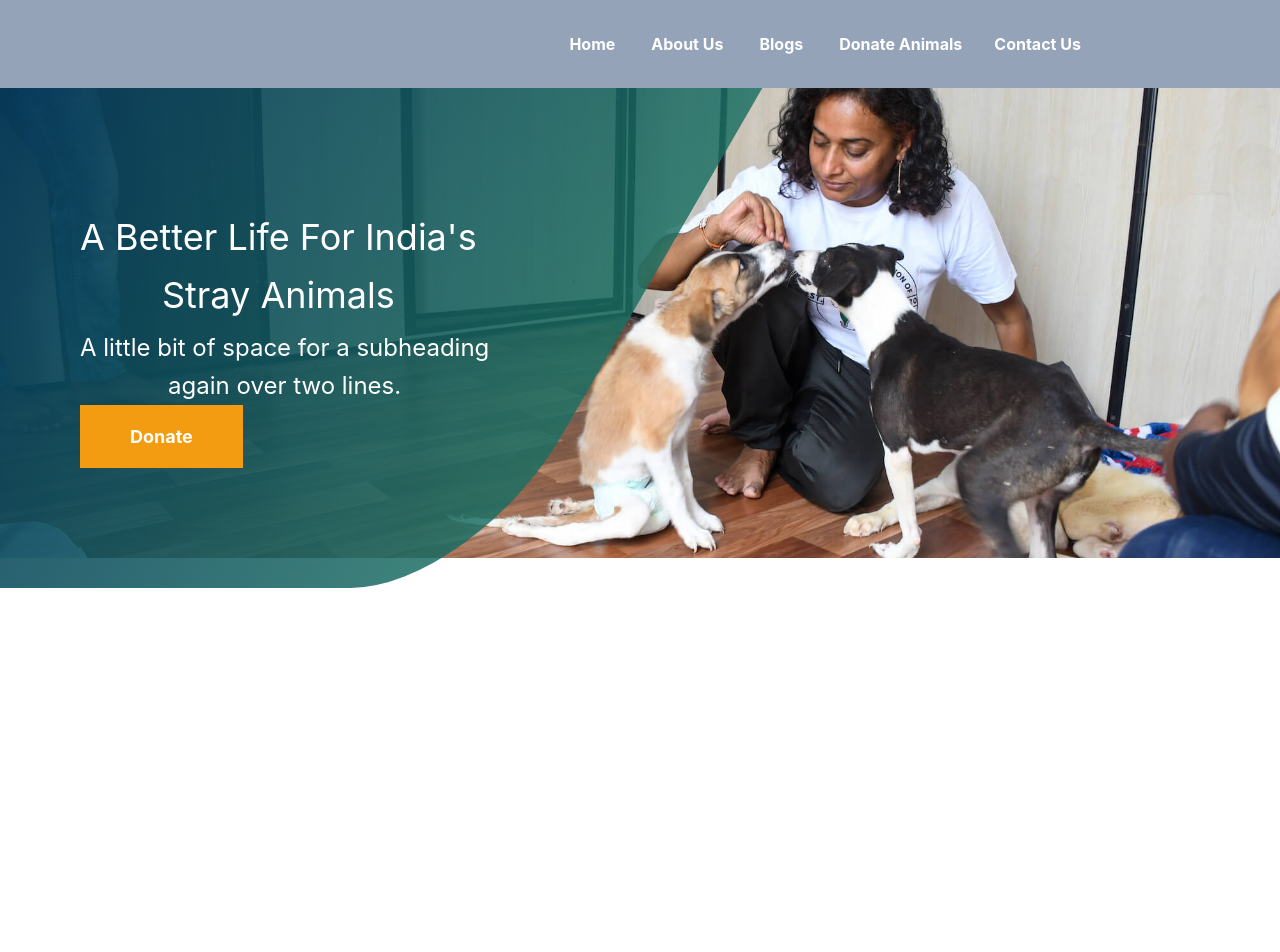
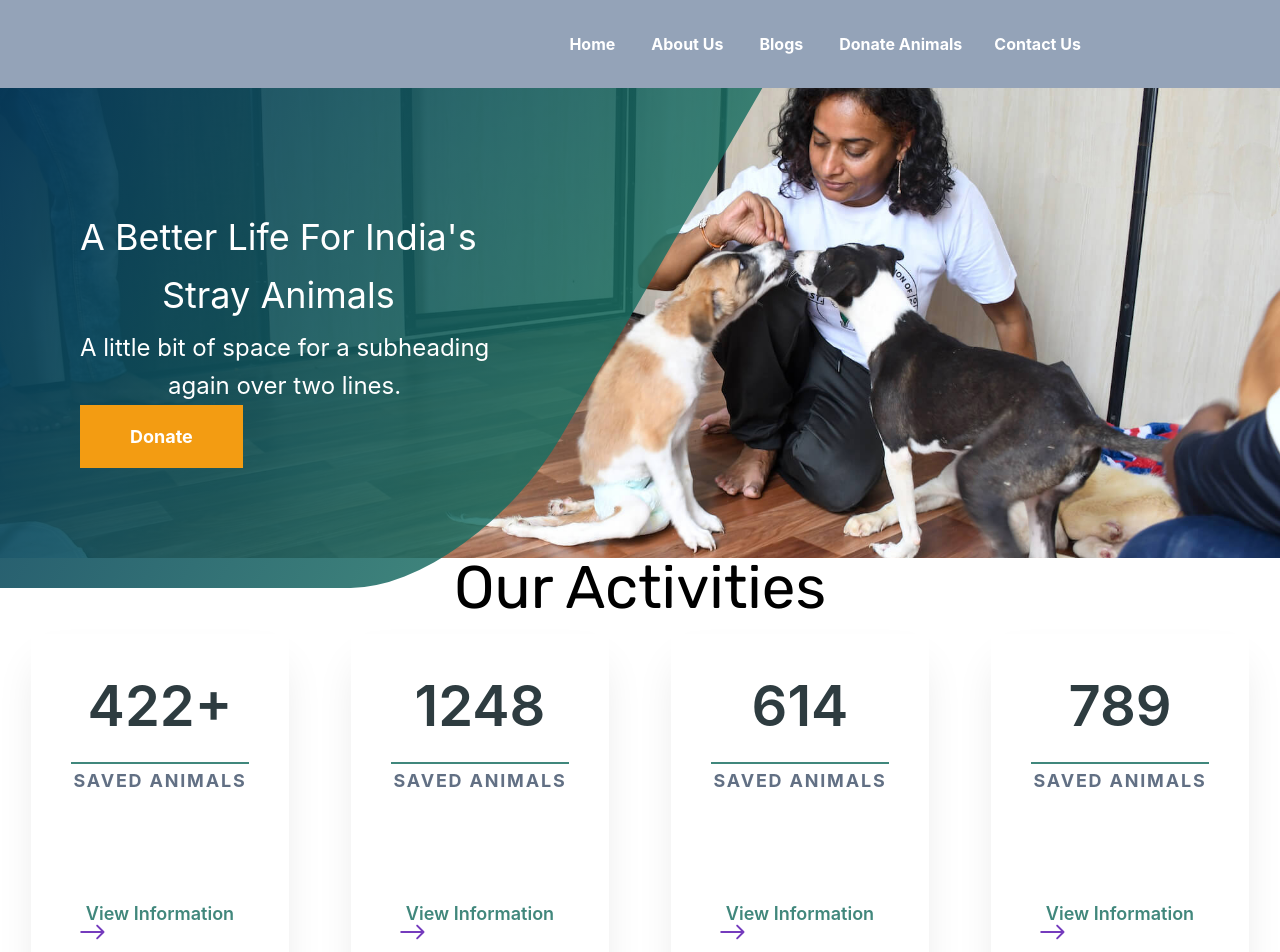
Before and after one commit to abhinandarun-02/Earth-For-All, a React (Create React App) app: page / in a window 1280 px wide. Shown: the top 952 px of the page. Before the commit the page ends 800 px from the top, so only its background shows below. Built offline with nearby package versions, Linux system fonts and the light colour scheme.

Commit message:
Add Info Section

```diff
--- a/src/App.js
+++ b/src/App.js
@@ -1,12 +1,14 @@
 import './App.css';
 import Navbar from './Components/NavBar/Navbar';
 import Hero from './Components/Home/Hero';
+import Info from './Components/Home/Info';
 
 function App() {
   return (
     <div className="App">
       <Navbar />
       <Hero />
+      <Info />
     </div>
   );
 }
--- /dev/null
+++ b/src/Components/Home/Info.jsx
@@ -0,0 +1,23 @@
+import './info.css'
+import InfoCard from './InfoCard';
+
+const Info = () => {
+    const data = [
+        { number: '422+', title: 'Saved Animals', text: 'Save Animal Campaign' },
+        { number: '1248', title: 'Saved Animals', text: 'Save Animal Campaign' },
+        { number: '614', title: 'Saved Animals', text: 'Save Animal Campaign' },
+        { number: '789', title: 'Saved Animals', text: 'Save Animal Campaign' },]
+    return (
+        <div>
+            <h1 className='info-header text-6xl'>Our Activities</h1>
+            <div className="info-section grid justify-items-center grid-cols-1 md:grid-cols-2 lg:grid-cols-4 2xl:px-8">
+                {data.map((item, index) => {
+                    return <InfoCard key={index} number={item.number} title={item.title} text={item.text} />
+                }
+                )}
+            </div>
+        </div>
+    );
+}
+
+export default Info;
--- /dev/null
+++ b/src/Components/Home/InfoCard.jsx
@@ -0,0 +1,20 @@
+import './info.css';
+
+const InfoCard = (props) => {
+    return (
+        <a href="#" class="data-card">
+        <h3>{props.number}</h3>
+        <h4>{props.title}</h4>
+        <h4>{props.name}</h4>
+        <p>{props.text}</p>
+        <span class="link-text">
+            View Information
+            <svg width="25" height="16" viewBox="0 0 25 16" fill="none" xmlns="http://www.w3.org/2000/svg">
+                <path fill-rule="evenodd" clip-rule="evenodd" d="M17.8631 0.929124L24.2271 7.29308C24.6176 7.68361 24.6176 8.31677 24.2271 8.7073L17.8631 15.0713C17.4726 15.4618 16.8394 15.4618 16.4489 15.0713C16.0584 14.6807 16.0584 14.0476 16.4489 13.657L21.1058 9.00019H0.47998V7.00019H21.1058L16.4489 2.34334C16.0584 1.95281 16.0584 1.31965 16.4489 0.929124C16.8394 0.538599 17.4726 0.538599 17.8631 0.929124Z" fill="#753BBD" />
+            </svg>
+        </span>
+    </a>
+     );
+}
+
+export default InfoCard;
--- /dev/null
+++ b/src/Components/Home/info.css
@@ -0,0 +1,139 @@
+@import url("https://fonts.googleapis.com/css2?family=Open+Sans:wght@600;700&display=swap");
+@import url('https://fonts.googleapis.com/css2?family=Rubik:wght@400;500&display=swap');
+
+.info-header {
+    font-family: 'Rubik', sans-serif;
+}
+
+.info-section {
+    width: 100%;
+}
+
+.page-contain {
+    display: flex;
+    min-height: 100vh;
+    align-items: center;
+    justify-content: center;
+    background: #E7F3F1;
+    border: 0.75em solid white;
+    padding: 2em;
+    font-family: "Open Sans", sans-serif;
+}
+
+.data-card {
+    display: flex;
+    flex-direction: column;
+    max-width: 20.75em;
+    min-height: 20.75em;
+    overflow: hidden;
+    border-radius: 0.5em;
+    text-decoration: none;
+    background: white;
+    margin: 1em;
+    padding: 2.75em 2.5em;
+    box-shadow: 0 1.5em 2.5em -0.5em rgba(0, 0, 0, 0.1);
+    transition: transform 0.45s ease, background 0.45s ease;
+}
+
+.data-card h3 {
+    color: #2E3C40;
+    font-size: 3.5em;
+    font-weight: 600;
+    line-height: 1;
+    padding-bottom: 0.5em;
+    margin: 0 0 0.142857143em;
+    border-bottom: 2px solid rgba(26, 111, 98, 0.83);
+    transition: color 0.45s ease, border 0.45s ease;
+}
+
+.data-card h4 {
+    color: #627084;
+    text-transform: uppercase;
+    font-size: 1.125em;
+    font-weight: 700;
+    line-height: 1;
+    letter-spacing: 0.1em;
+    margin: 0 0 1.777777778em;
+    transition: color 0.45s ease;
+}
+
+.data-card p {
+    /* opacity: 0; */
+    color: #FFFFFF;
+    font-weight: 600;
+    line-height: 1.8;
+    margin: 0 0 1.25em;
+    transform: translateY(-1em);
+    transition: opacity 0.45s ease, transform 0.5s ease;
+}
+
+.data-card .link-text {
+    display: block;
+    color: rgba(26, 111, 98, 0.83);
+    font-size: 1.125em;
+    font-weight: 600;
+    line-height: 1.2;
+    margin: auto 0 0;
+    transition: color 0.45s ease;
+}
+
+.data-card .link-text svg {
+    margin-left: 0.5em;
+    transition: transform 0.6s ease;
+}
+
+.data-card .link-text svg path {
+    transition: fill 0.45s ease;
+}
+
+.data-card:hover {
+    background: rgba(26, 111, 98, 0.83);
+    transform: scale(1.02);
+}
+
+.data-card:hover h3 {
+    color: #FFFFFF;
+    border-bottom-color: #A754C4;
+}
+
+.data-card:hover h4 {
+    color: #FFFFFF;
+}
+
+.data-card:hover p {
+    opacity: 1;
+    transform: none;
+}
+
+.data-card:hover .link-text {
+    color: #FFFFFF;
+}
+
+.data-card:hover .link-text svg {
+    -webkit-animation: point 1.25s infinite alternate;
+    animation: point 1.25s infinite alternate;
+}
+
+.data-card:hover .link-text svg path {
+    fill: #FFFFFF;
+}
+
+@-webkit-keyframes point {
+    0% {
+        transform: translateX(0);
+    }
+
+    100% {
+        transform: translateX(0.125em);
+    }
+}
+
+@keyframes point {
+    0% {
+        transform: translateX(0);
+    }
+
+    100% {
+        transform: translateX(0.125em);
+    }
+}
```
